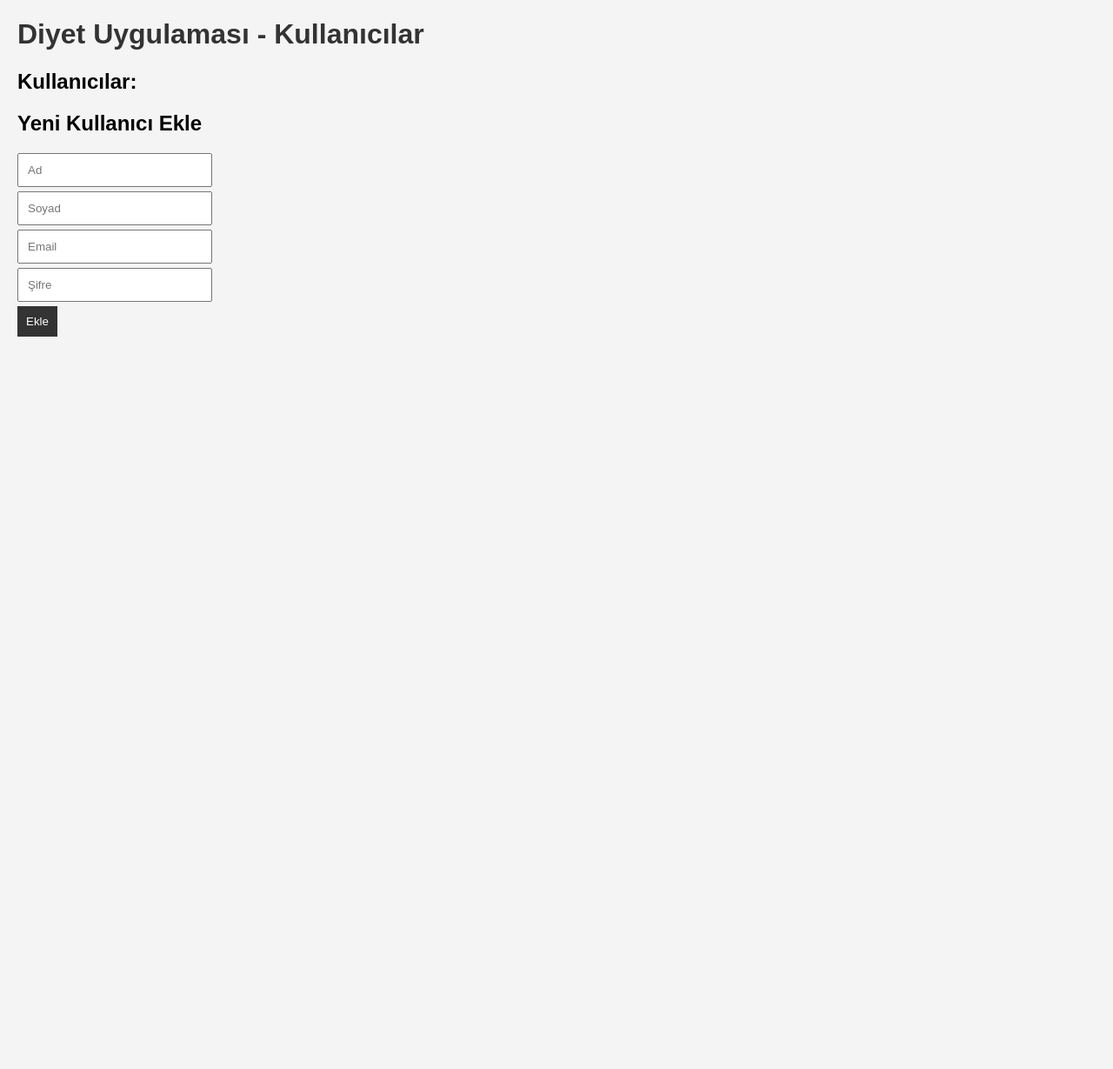
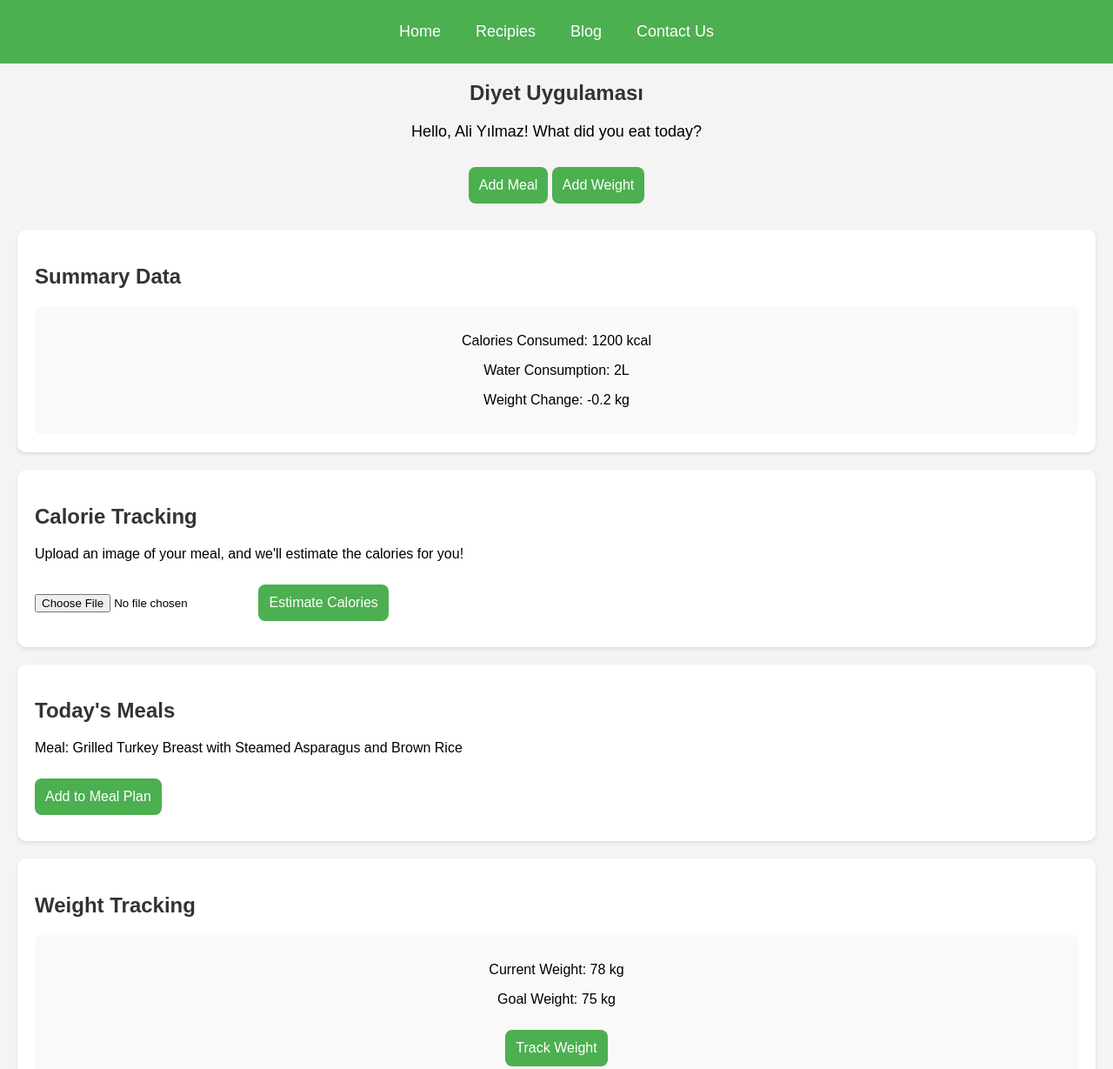
Before and after one commit to nezahatkorkmaz/diyet-uygulamasi, a website: page public/index.html in a window 1280 px wide. Shown: the top 1229 px of the page at 87% size. Before the commit the page ends 800 px from the top, so only its background shows below. Drawn offline with Linux system fonts and the light colour scheme; no server answers.

Commit message:
frontend

```diff
--- a/models/User.js
+++ b/models/User.js
@@ -30,7 +30,7 @@ const User = sequelize.define("User", {
   },
 }, {
   tableName: "users",
-  timestamps: false,
+  timestamps: false,  // Tarih damgası eklenmeyecek
 });
 
 module.exports = User;
--- a/package.json
+++ b/package.json
@@ -4,7 +4,8 @@
   "description": "",
   "main": "index.js",
   "scripts": {
-    "test": "echo \"Error: no test specified\" && exit 1"
+    "test": "echo \"Error: no test specified\" && exit 1",
+    "start": "node server.js"
   },
   "keywords": [],
   "author": "",
--- a/public/app.js
+++ /dev/null
@@ -1,37 +0,0 @@
-// Kullanıcı Listesini Getir
-async function fetchUsers() {
-    const response = await fetch('http://localhost:3000/users');
-    const users = await response.json();
-
-    const userList = document.getElementById('user-list');
-    userList.innerHTML = ''; // Önceki verileri temizle
-
-    users.forEach(user => {
-        const li = document.createElement('li');
-        li.textContent = `${user.first_name} ${user.last_name} - ${user.email}`;
-        userList.appendChild(li);
-    });
-}
-
-// Yeni Kullanıcı Ekle
-document.getElementById('user-form').addEventListener('submit', async (e) => {
-    e.preventDefault();
-
-    const first_name = document.getElementById('first_name').value;
-    const last_name = document.getElementById('last_name').value;
-    const email = document.getElementById('email').value;
-    const password = document.getElementById('password').value;
-
-    await fetch('http://localhost:3000/users', {
-        method: 'POST',
-        headers: { 'Content-Type': 'application/json' },
-        body: JSON.stringify({ first_name, last_name, email, password })
-    });
-
-    // Formu temizle ve kullanıcıları yeniden yükle
-    e.target.reset();
-    fetchUsers();
-});
-
-// Sayfa Yüklendiğinde Kullanıcıları Getir
-window.onload = fetchUsers;
--- a/public/index.html
+++ b/public/index.html
@@ -1,32 +1,122 @@
 <!DOCTYPE html>
 <html lang="en">
 <head>
-    <meta charset="UTF-8">
-    <meta name="viewport" content="width=device-width, initial-scale=1.0">
-    <title>Diyet Uygulaması</title>
-    <link rel="stylesheet" href="style.css">
+  <meta charset="UTF-8">
+  <meta name="viewport" content="width=device-width, initial-scale=1.0">
+  <title>Diyet Uygulaması</title>
+  <link rel="stylesheet" href="style.css">
 </head>
 <body>
-    <h1>Diyet Uygulaması - Kullanıcılar</h1>
+  <!-- Navbar -->
+  <nav class="navbar">
+    <ul>
+      <li><a href="#home">Home</a></li>
+      <li><a href="#recipes">Recipies</a></li>
+      <li><a href="#blog">Blog</a></li>
+      <li><a href="#contact">Contact Us</a></li>
+    </ul>
+  </nav>
 
-    <!-- Kullanıcı Listesi -->
-    <div>
-        <h2>Kullanıcılar:</h2>
-        <ul id="user-list"></ul>
+  <!-- Home Section -->
+  <section id="home">
+    <header class="header">
+      <h1>Diyet Uygulaması</h1>
+      <p class="greeting">Hello, Ali Yılmaz! What did you eat today?</p>
+    </header>
+
+    <!-- Main Buttons Section -->
+    <div class="buttons-container">
+      <button class="button meal-button" onclick="addMeal()">Add Meal</button>
+      <button class="button weight-button" onclick="addWeight()">Add Weight</button>
     </div>
 
-    <!-- Yeni Kullanıcı Ekleme Formu -->
-    <div>
-        <h2>Yeni Kullanıcı Ekle</h2>
-        <form id="user-form">
-            <input type="text" id="first_name" placeholder="Ad" required>
-            <input type="text" id="last_name" placeholder="Soyad" required>
-            <input type="email" id="email" placeholder="Email" required>
-            <input type="password" id="password" placeholder="Şifre" required>
-            <button type="submit">Ekle</button>
-        </form>
-    </div>
+    <!-- Summary Data Section -->
+    <section class="summary">
+      <h2>Summary Data</h2>
+      <div class="card">
+        <p>Calories Consumed: <span id="calories-consumed">1200 kcal</span></p>
+        <p>Water Consumption: <span id="water-consumption">2L</span></p>
+        <p>Weight Change: <span id="weight-change">-0.2 kg</span></p>
+      </div>
+    </section>
 
-    <script src="app.js"></script>
+    <!-- Calorie Tracking Section -->
+    <section class="calorie-tracking">
+      <h2>Calorie Tracking</h2>
+      <p>Upload an image of your meal, and we'll estimate the calories for you!</p>
+      <input type="file" id="mealImage" />
+      <button class="button">Estimate Calories</button>
+    </section>
+
+    <!-- Today's Meals Section -->
+    <section class="today-meals">
+      <h2>Today's Meals</h2>
+      <div class="meal-card">
+        <p>Meal: Grilled Turkey Breast with Steamed Asparagus and Brown Rice</p>
+        <button class="button add-to-plan-button">Add to Meal Plan</button>
+      </div>
+    </section>
+
+    <!-- Weight Tracking -->
+    <section class="weight-tracking">
+      <h2>Weight Tracking</h2>
+      <div class="card">
+        <p>Current Weight: <span id="current-weight">78 kg</span></p>
+        <p>Goal Weight: <span id="goal-weight">75 kg</span></p>
+        <button class="button">Track Weight</button>
+      </div>
+    </section>
+  </section>
+
+  <!-- Contact Us Section -->
+  <section id="contact">
+    <h2>Contact Us</h2>
+    <p>If you have any questions, feel free to reach out!</p>
+  </section>
+
+  <script>
+    // Fetch users and meals
+    function fetchUsers() {
+      fetch('http://localhost:3000/api/users')
+        .then(response => response.json())
+        .then(data => {
+          const userList = document.getElementById('userList');
+          data.forEach(user => {
+            const li = document.createElement('li');
+            li.textContent = `${user.first_name} ${user.last_name} - ${user.email}`;
+            userList.appendChild(li);
+          });
+        });
+    }
+
+    function fetchMeals() {
+      fetch('http://localhost:3000/api/meals')
+        .then(response => response.json())
+        .then(data => {
+          const mealList = document.getElementById('mealList');
+          data.forEach(meal => {
+            const li = document.createElement('li');
+            li.textContent = `${meal.meal_name} - ${meal.calories} Kalori`;
+            mealList.appendChild(li);
+          });
+        });
+    }
+
+    // Add meal functionality
+    function addMeal() {
+      // Logic to add meal
+    }
+
+    // Add weight functionality
+    function addWeight() {
+      // Logic to add weight
+    }
+
+    // Fetch users and meals on page load
+    window.onload = function() {
+      fetchUsers();
+      fetchMeals();
+    };
+  </script>
 </body>
 </html>
--- a/public/style.css
+++ b/public/style.css
@@ -1,37 +1,107 @@
+/* General Styles */
 body {
     font-family: Arial, sans-serif;
-    margin: 20px;
+    margin: 0;
     padding: 0;
     background-color: #f4f4f4;
   }
 
-h1 {
+  h1, h2 {
     color: #333;
   }
 
-ul {
-    list-style: none;
+  button {
+    background-color: #4CAF50;
+    color: #fff;
+    padding: 12px;
+    border: none;
+    cursor: pointer;
+    font-size: 16px;
+    border-radius: 8px;
+    margin: 10px 0;
+  }
+
+  button:hover {
+    background-color: #45a049;
+  }
+
+  /* Navbar */
+  .navbar {
+    background-color: #4CAF50;
+    padding: 10px 0;
+  }
+
+  .navbar ul {
+    list-style-type: none;
+    display: flex;
+    justify-content: center;
     padding: 0;
   }
 
-li {
-    background: #fff;
-    margin: 10px 0;
-    padding: 10px;
-    border: 1px solid #ccc;
+  .navbar li {
+    margin: 0 20px;
   }
 
-form input {
-    display: block;
-    margin: 5px 0;
-    padding: 10px;
-    width: 200px;
+  .navbar a {
+    color: white;
+    text-decoration: none;
+    font-size: 18px;
   }
 
-button {
-    background: #333;
-    color: #fff;
-    padding: 10px;
-    border: none;
-    cursor: pointer;
+  .navbar a:hover {
+    text-decoration: underline;
   }
+
+  /* Home Section */
+  .header {
+    text-align: center;
+    margin: 20px;
+  }
+
+  .greeting {
+    font-size: 18px;
+  }
+
+  /* Main Buttons */
+  .buttons-container {
+    text-align: center;
+    margin: 20px;
+  }
+
+  /* Summary Section */
+  .summary {
+    background-color: #fff;
+    padding: 20px;
+    margin: 20px;
+    border-radius: 10px;
+    box-shadow: 0 2px 4px rgba(0, 0, 0, 0.1);
+  }
+
+  .card {
+    background-color: #f9f9f9;
+    padding: 15px;
+    margin-top: 10px;
+    border-radius: 8px;
+    text-align: center;
+  }
+
+  /* Calorie Tracking Section */
+  .calorie-tracking, .today-meals, .weight-tracking {
+    background-color: #fff;
+    padding: 20px;
+    margin: 20px;
+    border-radius: 10px;
+    box-shadow: 0 2px 4px rgba(0, 0, 0, 0.1);
+  }
+
+  input[type="file"] {
+    margin-top: 10px;
+  }
+
+  /* Contact Us Section */
+  #contact {
+    background-color: #fff;
+    padding: 20px;
+    margin: 20px;
+    border-radius: 10px;
+  }
```
Also changed, not shown: app.js (+9 -12 lines), server.js (added, +23 -0 lines), 1 other file. Lines whose indentation alone changed are shown as unchanged.
